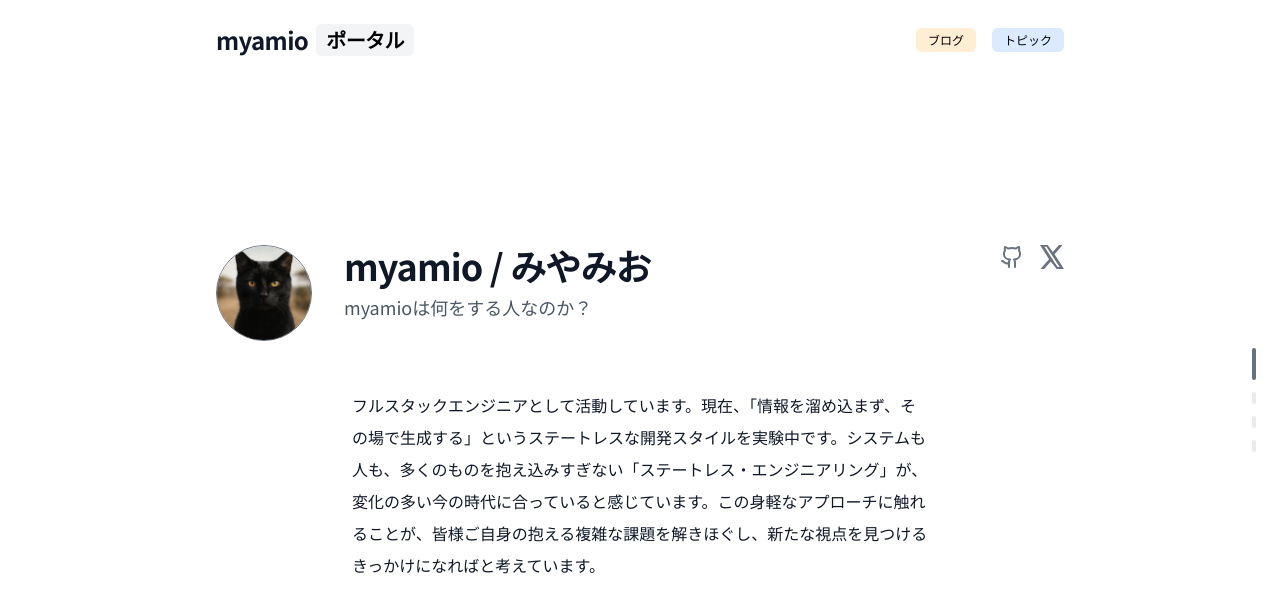
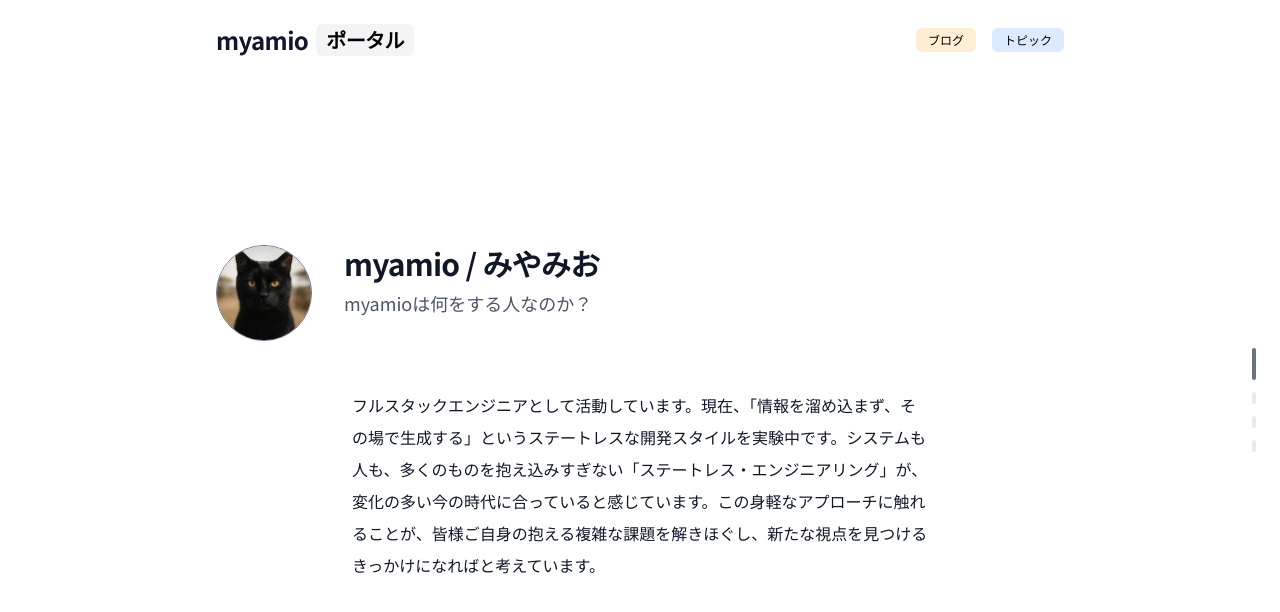
Before and after one commit to myamio/myamio.github.io, an Astro site: page / in a window 1280 px wide. Built offline with nearby package versions, Linux system fonts and the light colour scheme; Astro itself is replaced by a stand-in of ours.

Commit message:
Update index.astro

```diff
--- a/src/pages/index.astro
+++ b/src/pages/index.astro
@@ -50,18 +50,8 @@ const { profile, sites, platforms, outputs } = data;
 					</div>
 				</div>
 				<div class="flex-1">
-					<h1 class="mb-2 text-2xl sm:text-4xl font-bold tracking-tight text-gray-900 dark:text-gray-100">{profile.name}</h1>
+					<h1 class="mb-2 text-xl sm:text-3xl font-bold tracking-tight text-gray-900 dark:text-gray-100">{profile.name}</h1>
 					<p class="mb-4 text-base sm:text-lg font-medium text-gray-600 dark:text-gray-400">{profile.title}</p>
-				</div>
-				<div class="mt-6 sm:mt-0 flex gap-4 sm:ml-auto items-start">
-					<a href="https://github.com/myamio" target="_blank" rel="noopener noreferrer" class="text-gray-500 dark:text-gray-400 transition-colors">
-						<span class="sr-only">GitHub</span>
-						<svg xmlns="http://www.w3.org/2000/svg" width="24" height="24" viewBox="0 0 24 24" fill="none" stroke="currentColor" stroke-width="2" stroke-linecap="round" stroke-linejoin="round"><path d="M15 22v-4a4.8 4.8 0 0 0-1-3.5c3 0 6-2 6-5.5.08-1.25-.27-2.48-1-3.5.28-1.15.28-2.35 0-3.5 0 0-1 0-3 1.5-2.64-.5-5.36-.5-8 0C6 2 5 2 5 2c-.3 1.15-.3 2.35 0 3.5A5.403 5.403 0 0 0 4 9c0 3.5 3 5.5 6 5.5-.39.49-.68 1.05-.85 1.65-.17.6-.22 1.23-.15 1.85v4"/><path d="M9 18c-4.51 2-5-2-7-2"/></svg>
-					</a>
-					<a href="https://x.com/myaamioo" target="_blank" rel="noopener noreferrer" class="text-gray-500 dark:text-gray-400 transition-colors">
-						<span class="sr-only">X (Twitter)</span>
-						<svg xmlns="http://www.w3.org/2000/svg" width="24" height="24" fill="currentColor" viewBox="0 0 16 16"><path d="M12.6 0h2.454l-5.36 6.142L16 16h-4.937l-3.867-5.07L2.772 16H.316l5.733-6.57L0 0h5.063l3.495 4.633L12.6 0zm-.86 14.713h1.359L4.354 1.248H2.896l8.844 13.465z"/></svg>
-					</a>
 				</div>
 			</div>
 
@@ -128,7 +118,7 @@ const { profile, sites, platforms, outputs } = data;
 					</nav>
 				</div>
 				<p class="text-xs text-gray-500 dark:text-gray-400 flex items-center justify-center gap-1.5 flex-wrap">
-					&copy; {new Date().getFullYear()} {profile.name}. Built with
+					Built with
 					<svg class="h-4 w-4 mx-1" viewBox="0 0 256 342" xmlns="http://www.w3.org/2000/svg" fill="currentColor"><path d="M72.094 286.974c0 30.158 55.433 54.605 123.824 54.605 21.092 0 40.94-2.887 58.267-8.086-42.361-9.585-78.031-29.472-100.957-54.809-17.525-19.373-28.528-41.974-32.063-65.419-4.881 12.378-8.868 25.409-11.854 39.023a100.597 100.597 0 0 0-3.664 26.262 100.224 100.224 0 0 0 .783 12.554c-13.844-1.39-24.336-3.83-34.336-4.13zM153.254 36.969L43.896 242.045c-15.58 29.232 4.49 46.541 34.029 46.541 29.54 0 63.858-15.541 78.58-45.748l15.932-32.656a23.116 23.116 0 0 0 20.672 13.064c12.766 0 23.115-10.334 23.115-23.085 0-.441-.013-.88-.037-1.317l.034-.066-62.967-161.81zM114.659.395c-9.176 0-17.202 5.56-20.686 14.12l-10.236 25.132 50.81 130.59 18.067-37.03C132.868 94.625 119.531 34.793 119.531 34.793c-2.327-6.261-6.108-14.717-10.364-23.703a110.151 110.151 0 0 0 5.492-10.695Z"/></svg>
 					&amp;
 					<svg class="h-4 w-4 mx-1" viewBox="0 0 54 33" fill="none" xmlns="http://www.w3.org/2000/svg"><path fill-rule="evenodd" clip-rule="evenodd" d="M27 0c-7.2 0-11.7 3.6-13.5 10.8 2.7-3.6 5.85-4.95 9.45-4.05 2.054.513 3.522 2.004 5.147 3.653C30.744 13.09 33.808 16.2 40.5 16.2c7.2 0 11.7-3.6 13.5-10.8-2.7 3.6-5.85 4.95-9.45 4.05-2.054-.513-3.522-2.004-5.147-3.653C36.756 3.11 33.692 0 27 0zM13.5 16.2C6.3 16.2 1.8 19.8 0 27c2.7-3.6 5.85-4.95 9.45-4.05 2.054.513 3.522 2.004 5.147 3.653C17.244 29.29 20.308 32.4 27 32.4c7.2 0 11.7-3.6 13.5-10.8-2.7 3.6-5.85 4.95-9.45 4.05-2.054-.513-3.522-2.004-5.147-3.653C23.256 19.31 20.192 16.2 13.5 16.2z" fill="#38bdf8"/></svg>
```
